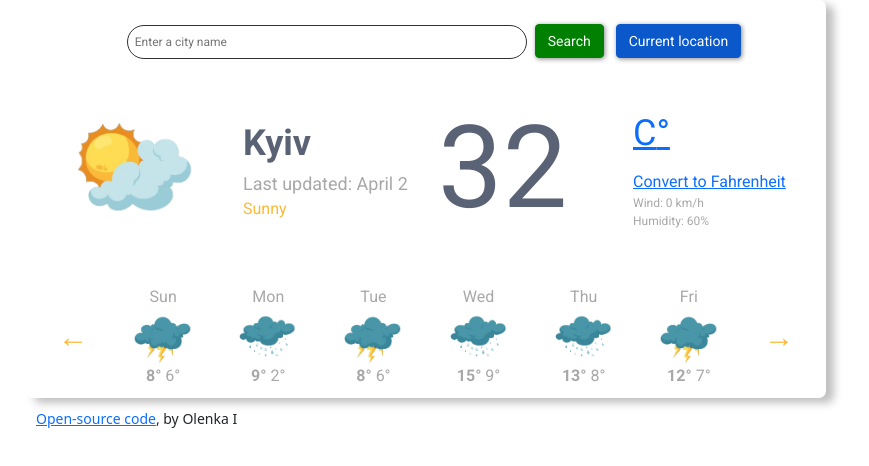
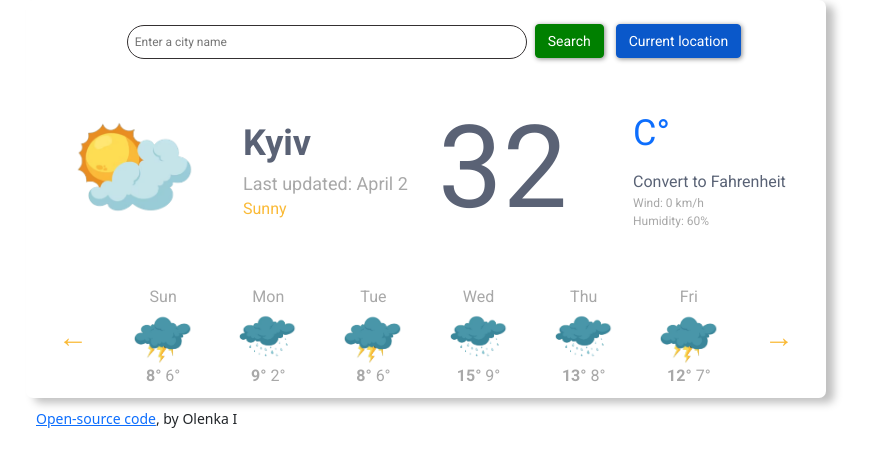
Before and after one commit to Olenka-I/Weather_application, a plain HTML site: page index.html in a window 1280 px wide. Both pictures are taken after a click on the link "Convert to Fahrenheit". Shown: the whole page, without its empty margins (214-1083 px from the left). Drawn offline with nearby package versions, Linux system fonts and the light colour scheme.

Commit message:
Corrected text-decoration for the temperature units

```diff
--- a/index.html
+++ b/index.html
@@ -60,9 +60,21 @@
           </div>
           <div class="col">
             <div class="degrees">
-              <a href="#" id="celsius-link" class="active">C°</a>
+              <a
+                href="#"
+                id="celsius-link"
+                class="active"
+                style="text-decoration: none"
+                >C°</a
+              >
             </div>
-            <a href="#" id="fahrenheit-convert">Convert to Fahrenheit</a>
+            <a
+              href="#"
+              id="fahrenheit-convert"
+              class="activeF"
+              style="text-decoration: none"
+              >Convert to Fahrenheit</a
+            >
             <div class="wind">Wind: <span id="wind">0</span> km/h</div>
             <div class="humidity">Humidity: <span id="humidity">60</span>%</div>
           </div>
--- a/project.js
+++ b/project.js
@@ -89,7 +89,7 @@ function getCurrentLocation() {
 function displayFahrenhaitTemperature(event) {
   event.preventDefault();
   celsiusLink.classList.remove("active");
-  fahrenheitLink.classList.add("active");
+  fahrenheitLink.classList.add("activeF");
   let temperatureElement = document.querySelector("#temperature");
   let fahrenheitTemperature = (celsiusTemperature * 9) / 5 + 32;
 
@@ -99,7 +99,7 @@ function displayFahrenhaitTemperature(event) {
 function displayCelsiusTemperature(event) {
   event.preventDefault();
   celsiusLink.classList.add("active");
-  fahrenheitLink.classList.remove("active");
+  fahrenheitLink.classList.remove("activeF");
   let temperatureElement = document.querySelector("#temperature");
   temperatureElement.innerHTML = Math.round(celsiusTemperature);
 }
--- a/style.css
+++ b/style.css
@@ -206,3 +206,12 @@ div:first-letter {
   text-decoration: none;
   cursor: default;
 }
+.activeF {
+  color: #596275;
+  cursor: default;
+  text-decoration: none;
+}
+.activeF:hover {
+  text-decoration: none;
+  cursor: default;
+}
```
